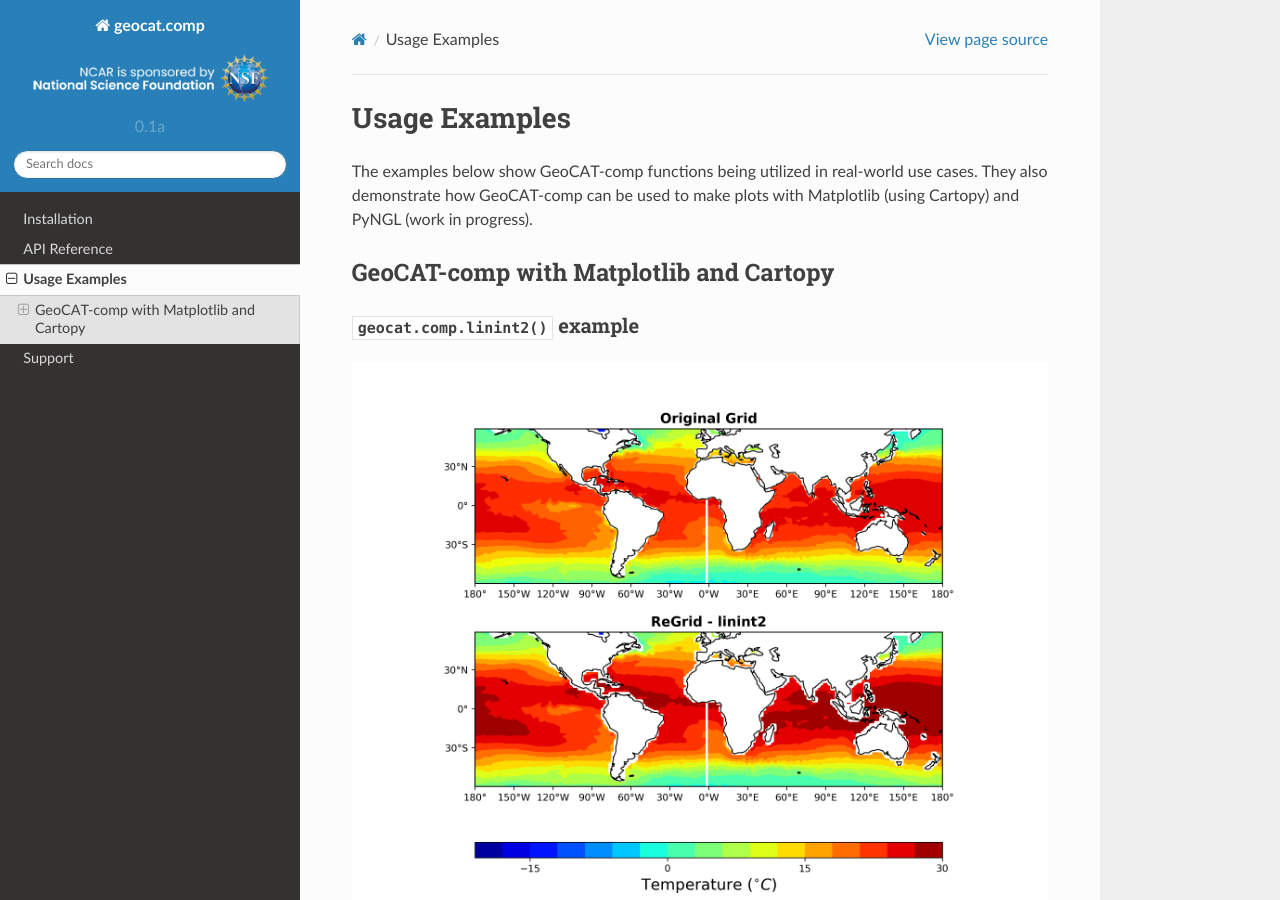
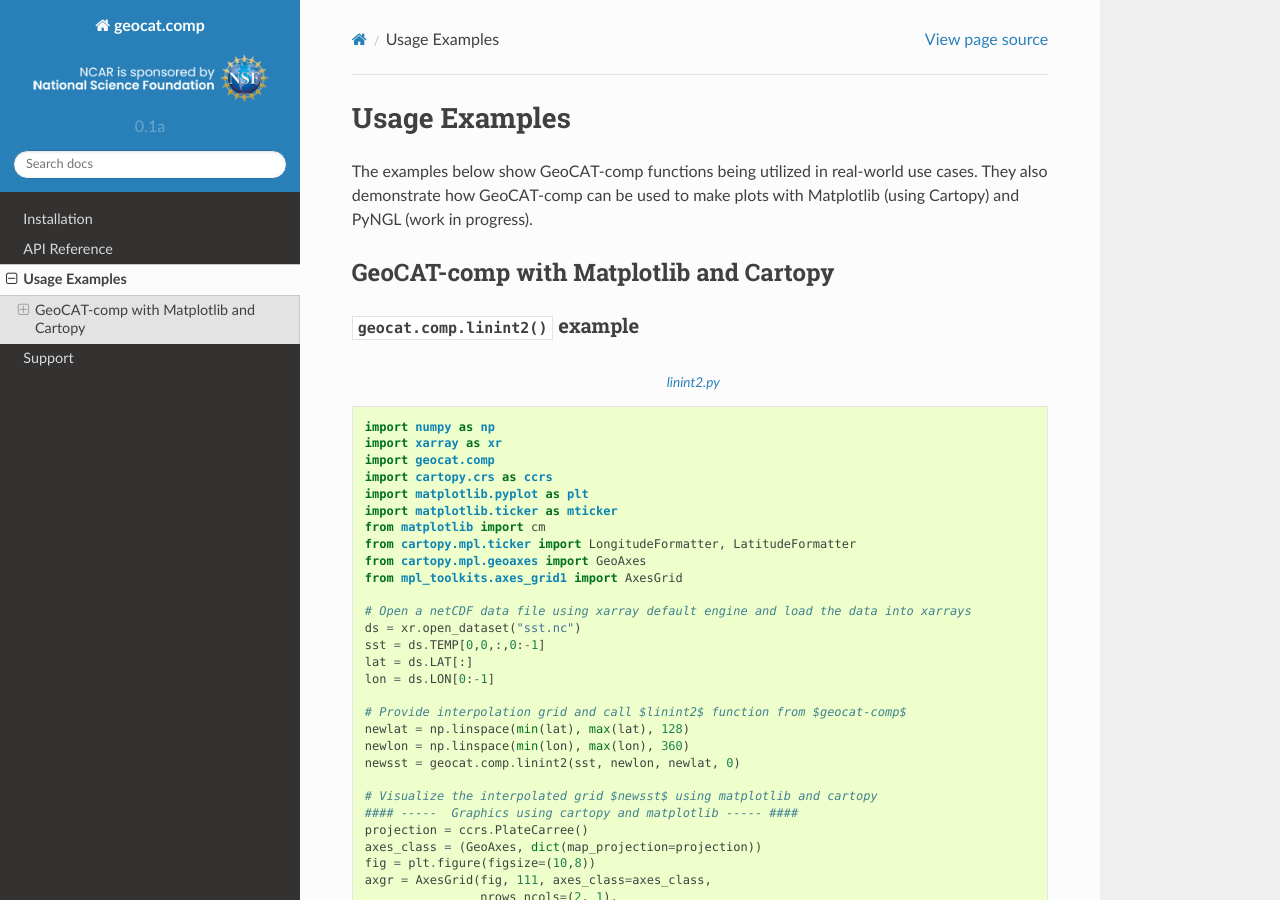
Before and after one commit to NCAR/geocat-comp, a Sphinx documentation site: the page built from docs/examples.rst, in a window 1280 px wide and 900 px high. Built offline with Sphinx 7.4.7 and the Read the Docs theme 2.0.0, drawn with Linux system fonts in a browser that asks for light colours.

Commit message:
Reorganize example scripts and images
Add download link for mpl_linint2.py example script

```diff
--- a/docs/examples.rst
+++ b/docs/examples.rst
@@ -13,10 +13,11 @@
 :meth:`geocat.comp.linint2` example
 ^^^^^^^^^^^^^^^^^^^^^^^^^^^^^^^^^^^
 
-.. image:: _static/images/linint2.png
+.. literalinclude:: _static/scripts/examples/matplotlib/mpl_linint2.py
+   :language: python
+   :caption: `linint2.py <_static/scripts/examples/matplotlib/mpl_linint2.py>`_
+   :lines: 4-
+
+.. image:: _static/images/examples/matplotlib/mpl_linint2.png
    :width: 100%
    :align: center
-
-.. literalinclude:: _static/scripts/matplotlib/linint2.py
-   :language: python
-   :lines: 4-
```
Also changed, not shown: docs/_static/images/examples/matplotlib/mpl_linint2.png (renamed from docs/_static/images/linint2.png), docs/_static/scripts/examples/matplotlib/mpl_linint2.py (renamed from docs/_static/scripts/matplotlib/linint2.py).
